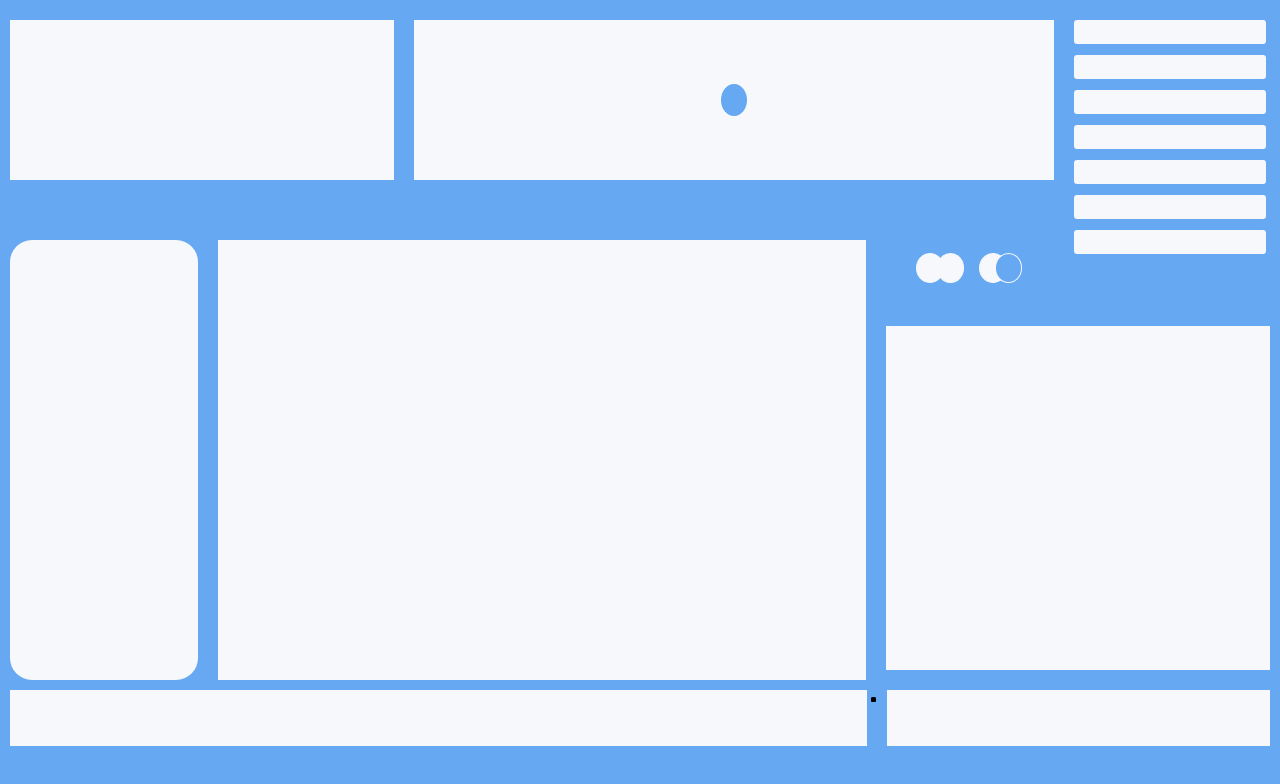
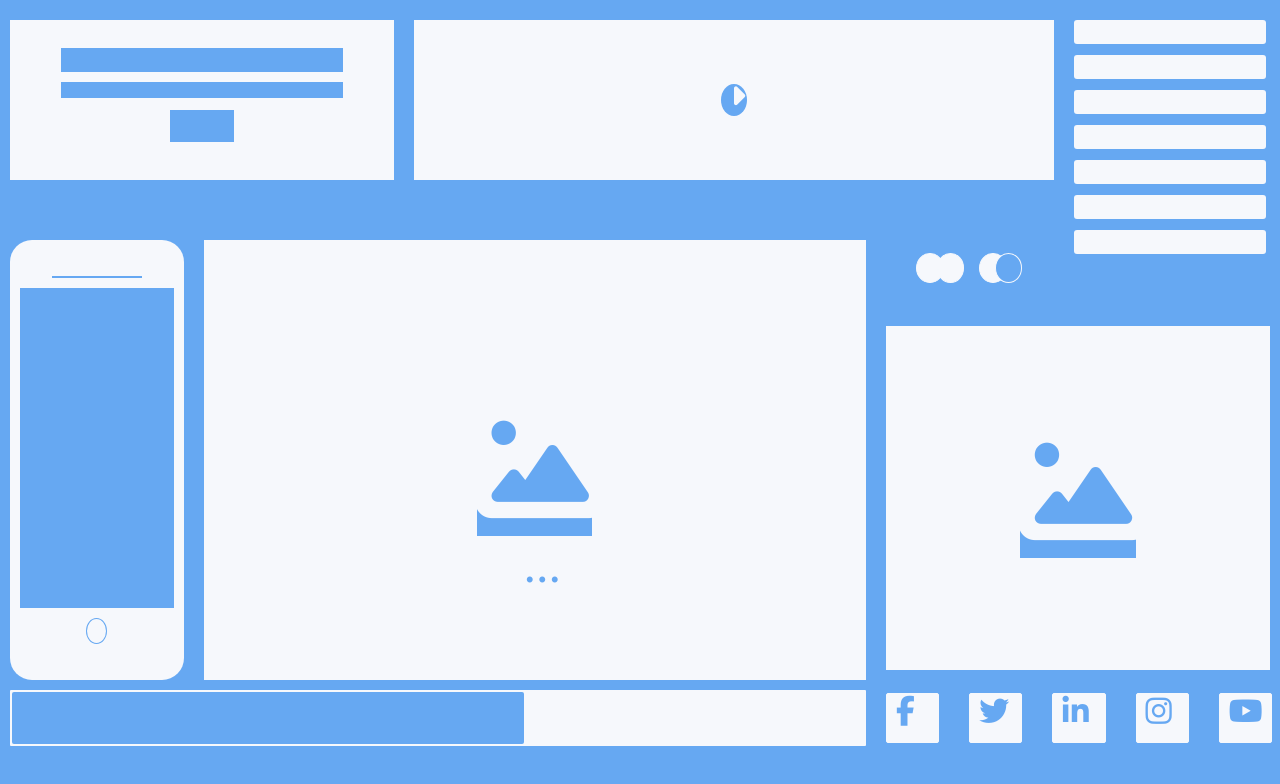
Before and after one commit to salih4131/HiCoders, a plain HTML site: page CSS/week6/index.html in a window 1280 px wide. Drawn offline with Linux system fonts and the light colour scheme.

Commit message:
Csssı calısması tamamlandı

```diff
--- a/CSS/week6/index.html
+++ b/CSS/week6/index.html
@@ -6,15 +6,22 @@
     <meta http-equiv="X-UA-Compatible" content="IE=edge">
     <meta name="viewport" content="width=device-width, initial-scale=1.0">
     <title>img dizayn</title>
+    <script src="https://kit.fontawesome.com/81c709e179.js" crossorigin="anonymous"></script>
     <link rel="stylesheet" href="./style.css">
 </head>
 
 <body>
     <main>
         <header>
-            <div id="header-sol"></div>
+            <div id="header-sol">
+                <div id="ilk"></div>
+                <div id="iki"></div>
+                <div id="uc"></div>
+            </div>
             <div id="header-orta">
-                <div id="cursor"></div>
+                <div id="cursor">
+                    <i class="fas fa-caret-right"></i>
+                </div>
             </div>
             <div id="header-sag">
                 <div class="cizgi"></div>
@@ -27,8 +34,17 @@
             </div>
         </header>
         <section id="container">
-            <article id="mobile"></article>
-            <article id="center"></article>
+            <article id="mobile">
+                <div id="mobile-üst"></div>
+                <div id="mobile-govde"></div>
+                <div id="mobile-alt"></div>
+            </article>
+            <article id="center">
+                <div id="icon-bir">
+                    <i class="fas fa-image"></i>
+                </div>
+                <div id="nokta">...</div>
+            </article>
             <div>
                 <div id="ac-kapa">
                     <div class="bir"></div>
@@ -36,20 +52,30 @@
                     <div class="uc"></div>
                     <div class="dort"></div>
                 </div>
-                <article id="aside"></article>
+                <article id="aside">
+                    <div id="ikon-iki">
+                        <i class="fas fa-image"></i>
+                    </div>
+                    <!-- <div id="aside-nokta"></div>
+                    <div id="ucgen">
+                    <div id="ucgenbir"></div>
+                    <div id="ucgeniki"></div>
+                </div> -->
+                </article>
             </div>
         </section>
         <footer>
-            <div class="bar"></div>
+            <div class="bar">
+                <div class="uzun"></div>
+                <div class="kisa"></div>
+            </div>
             <div class="nav">
                 <nav>
-                    <ul>
-                        <li><a href=""></a></li>
-                        <li><a href=""></a></li>
-                        <li><a href=""></a></li>
-                        <li><a href=""></a></li>
-                        <li><a href=""></a></li>
-                    </ul>
+                    <div class="foot"><i class="fab fa-facebook-f"></i></div>
+                    <div class="foot"><i class="fab fa-twitter"></i></div>
+                    <div class="foot"><i class="fab fa-linkedin-in"></i></div>
+                    <div class="foot"></a><i class="fab fa-instagram"></i></div>
+                    <div class="foot"></a><i class="fab fa-youtube"></i></div>
                 </nav>
             </div>
         </footer>
--- a/CSS/week6/style.css
+++ b/CSS/week6/style.css
@@ -10,7 +10,8 @@ main {
   background-color: #66a8f2;
 }
 color {
-  compenet: #66a8f2;
+  background-color: #66a8f2;
+  background-color: #f6f8fc;
 }
 header {
   display: flex;
@@ -18,10 +19,32 @@ header {
   height: 30vh;
 }
 #header-sol {
+  display: flex;
+  flex-direction: column;
+  justify-content: center;
+  align-items: center;
   background-color: #f6f8fc;
   width: 30vw;
   height: 20vh;
   margin: 20px 10px;
+}
+#ilk {
+  width: 22vw;
+  height: 3vh;
+  margin-top: -10px;
+  margin-bottom: 10px;
+  background-color: #66a8f2;
+}
+#iki {
+  width: 22vw;
+  height: 2vh;
+  margin-bottom: 12px;
+  background-color: #66a8f2;
+}
+#uc {
+  width: 5vw;
+  height: 4vh;
+  background-color: #66a8f2;
 }
 #header-orta {
   display: flex;
@@ -38,6 +61,12 @@ header {
   border-radius: 100%;
   background-color: #66a8f2;
 }
+i {
+  margin-left: 9px;
+  margin-top: -3px;
+  font-size: 30px;
+  color: #f6f8fc;
+}
 #header-sag {
   width: 15vw;
   height: 34vh;
@@ -51,23 +80,69 @@ header {
   margin-bottom: 11px;
   background-color: #f6f8fc;
 }
+
 #container {
   display: flex;
   width: 100vw;
   height: 55vh;
 }
 #mobile {
-  width: 18vw;
+  display: flex;
+  flex-direction: column;
+  justify-content: center;
+  align-items: center;
+  width: 15vw;
   height: 55vh;
   margin: 0 10px;
   border-radius: 22px;
   background-color: #f6f8fc;
 }
+#mobile-üst {
+  width: 7vw;
+  height: 2px;
+  background-color: #66a8f2;
+}
+#mobile-govde {
+  width: 12vw;
+  height: 40vh;
+  margin: 10px;
+  background-color: #66a8f2;
+}
+#mobile-alt {
+  width: 1.5vw;
+  height: 3vh;
+  background-color: ;
+  border-radius: 50%;
+  border: 1px solid #66a8f2;
+}
+
 #center {
-  width: 62vw;
+  display: flex;
+  flex-direction: column;
+  justify-content: center;
+  align-items: center;
+  width: 65vw;
   height: 55vh;
   margin: 0 10px;
   background-color: #f6f8fc;
+}
+/* Maalesef birebir aynı ikon u bulamadım. Div ler ve Poligon ile yapmaya calıstım ama bu seferde konumlandırmada ciddi problem
+yasadıgım icin bu ikonu kullanmak durumunda kaldım.  */
+#icon-bir {
+  width: 9vw;
+  height: 15vh;
+  background-color: #66a8f2;
+}
+#icon-bir i {
+  font-size: 130px;
+  margin-left: -2px;
+  margin-top: -20px;
+}
+#nokta {
+  font-size: 50px;
+  color: #66a8f2;
+  margin-bottom: -90px;
+  margin-left: 15px;
 }
 #ac-kapa {
   display: flex;
@@ -110,29 +185,108 @@ header {
 }
 
 #aside {
+  display: flex;
+  justify-content: center;
+  align-items: center;
   width: 30vw;
   height: 43vh;
   margin: 0 10px;
   margin-top: 30px;
   background-color: #f6f8fc;
 }
+#ikon-iki {
+  width: 9vw;
+  height: 15vh;
+  background-color: #66a8f2;
+}
+#aside i {
+  font-size: 130px;
+  margin-left: -2px;
+  margin-top: -20px;
+}
+/* ucgenlerı poligon ile yapmaya calıstım ama konumlandırma problemini cözemedigim icin icon kulamak durumunda kaldım */
+
+/* #aside-nokta{
+  width: 2vw;
+  height: 4vh;
+  border-radius: 50%;
+
+  background-color: #66a8f2;
+}
+#ucgen{
+  display: flex;
+  justify-content: center;
+align-items: center;
+margin-bottom: -80px;
+margin-left: 80px;
+}
+#ucgenbir {
+  width: 6vw;
+  height: 8vh;
+  clip-path: polygon(50% 0%, 0% 100%, 100% 100%);
+  background-color: #66a8f2;
+}
+#ucgeniki {
+  width: 10vw;
+  height: 14vh;
+  clip-path: polygon(50% 0%, 0% 100%, 100% 100%);
+margin-bottom: 35px;
+margin-left: -25px;
+  background-color: #66a8f2;;
+} */
+
 footer {
   display: flex;
   width: 100vw;
   height: 15vh;
 }
 .bar {
+  display: flex;
+  flex-direction: row;
+  justify-content: center;
+  align-items: center;
   width: 67vw;
   height: 7vh;
   margin: 10px 10px;
+  border-radius: 1px;
+  background-color: #f6f8fc;
+}
+.uzun {
+  width: 40vw;
+  height: 6.6vh;
+  border-radius: 2px;
+  margin: 1px 0 1px 1px;
+  margin-left: -84px;
+  background-color: #66a8f2;
+}
+.kisa {
+  width: 20vw;
+  height: 5vh;
   background-color: #f6f8fc;
 }
 .nav {
+  display: flex;
+  flex-direction: row;
+  align-items: center;
   width: 30vw;
   height: 7vh;
   margin: 10px 10px;
-  background-color: #f6f8fc;
 }
-nav ul {
+nav {
   display: flex;
 }
+.foot {
+  width: 4vw;
+  height: 6vh;
+  border: 1px solid #f6f8fc;
+  margin-right: 30px;
+  background-color: #f6f8fc;
+  border-radius: 2px;
+}
+.foot i {
+  color: #66a8f2;
+  margin-top: 2px;
+}
+.foot:nth-last-child(1) {
+  margin-right: 0;
+}
```
